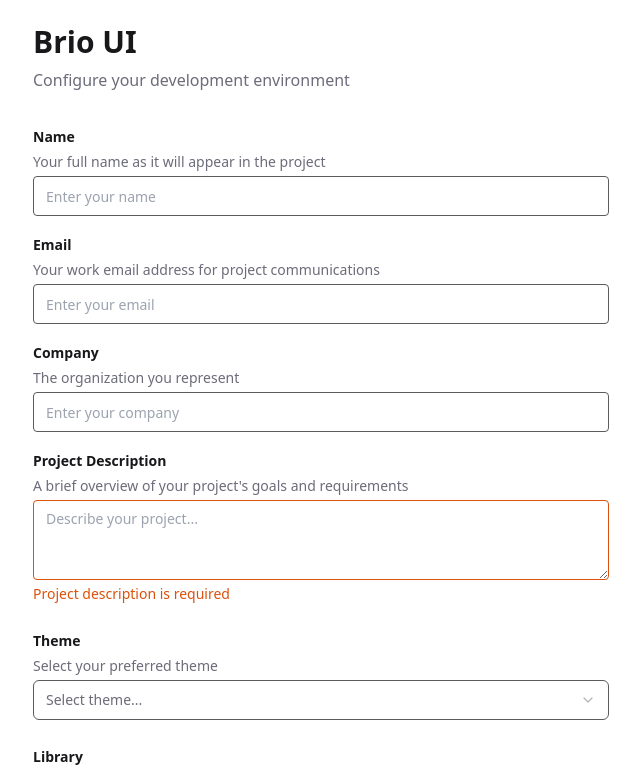
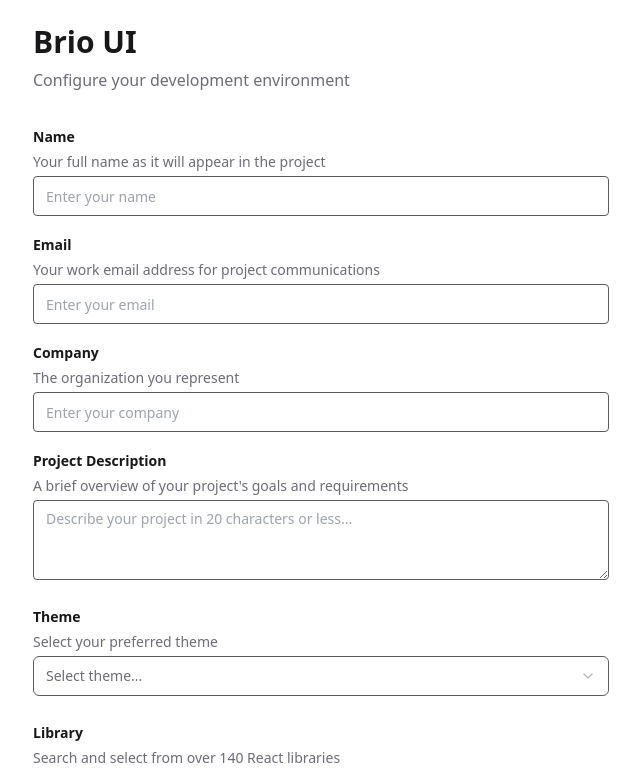
Before and after one commit to dzwillia/summit-ui, a React (Vite) app: page / in a window 1280 px wide. Shown: the top 770 px of the page, without its empty margins (319-959 px from the left). Built offline with nearby package versions, Linux system fonts and the light colour scheme.

Commit message:
feat: don't start with error text on project description

```diff
--- a/src/App.tsx
+++ b/src/App.tsx
@@ -117,14 +117,17 @@ const App: React.FC = () => {
             <FormItem
               label="Project Description"
               hintText="A brief overview of your project's goals and requirements"
-              errorText="Project description is required"
+              errorText={
+                description.length > 20
+                  ? 'Project description cannot be longer than 20 characters'
+                  : null
+              }
             >
               <Textarea
                 id="description"
-                placeholder="Describe your project..."
+                placeholder="Describe your project in 20 characters or less..."
                 value={description}
                 onChange={e => setDescription(e.target.value)}
-                className="border-destructive"
               />
             </FormItem>
           </div>
```
